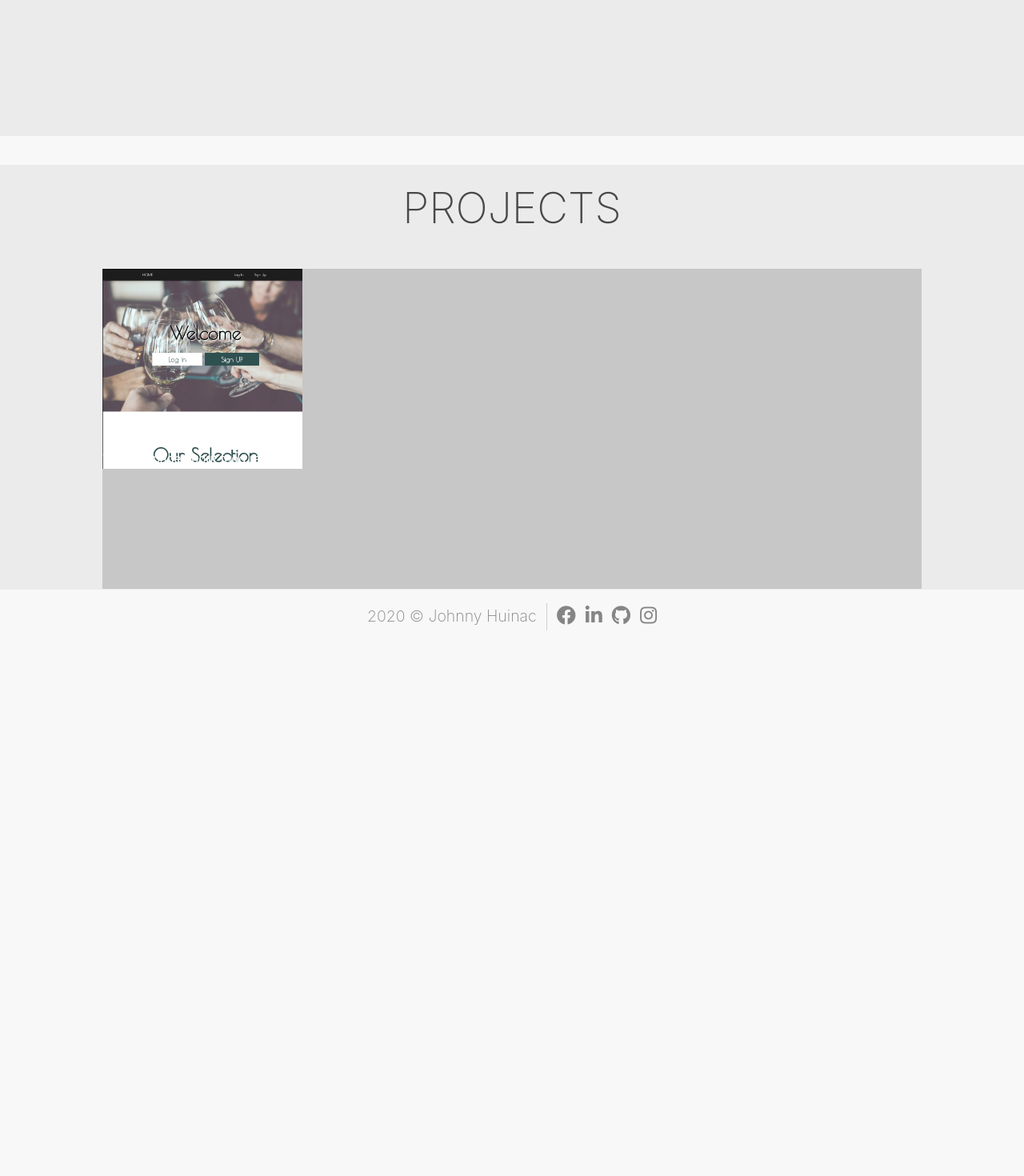
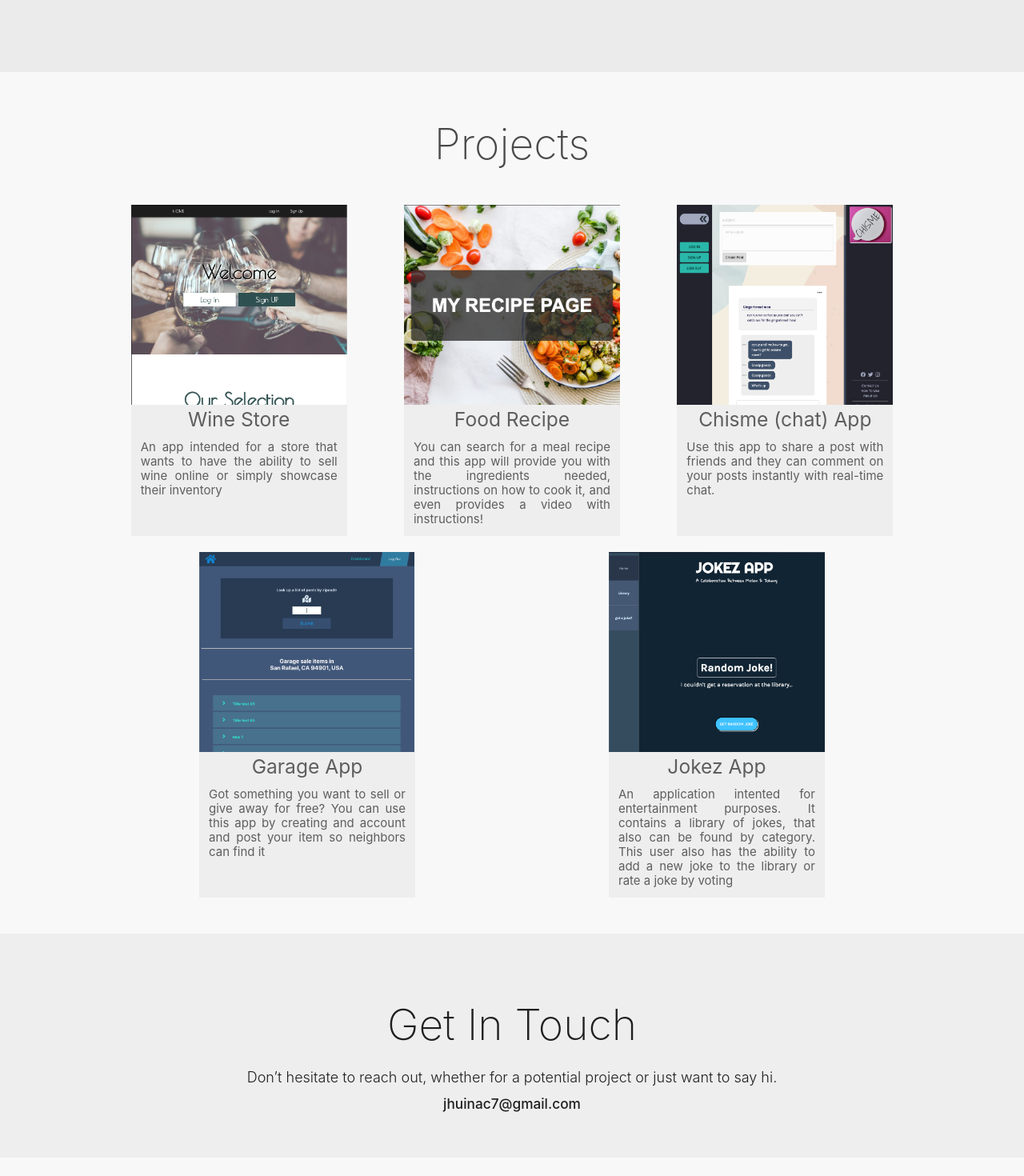
Before and after one commit to jhuinac1/Portfolio, a React (Create React App) app: page / in a window 1280 px wide. Shown: the part 880-2350 px from the top of the page at 80% size. Before the commit the page ends 1686 px from the top, so only its background shows below. Built offline with nearby package versions, Linux system fonts and the light colour scheme.

Commit message:
almost done

```diff
--- a/src/App.js
+++ b/src/App.js
@@ -5,6 +5,7 @@ import Header from "./components/Header";
 import AboutMe from "./components/AboutMe";
 import Footer from "./components/Footer";
 import ProjectsSection from "./components/ProjectsSecion";
+import Contact from "./components/Contact";
 function App() {
   return (
     <div className="App">
@@ -12,6 +13,7 @@ function App() {
       <Header />
       <AboutMe />
       <ProjectsSection />
+      <Contact />
       <Footer />
     </div>
   );
--- a/src/components/AboutMe.js
+++ b/src/components/AboutMe.js
@@ -4,7 +4,7 @@ export default function AboutMe() {
     return (
         <section id="about-me">
             <h1> About Me</h1>
-            <p>Here is what I'll be putting something describes me as a person and what my goals, passion, likes dislikes maybe?</p>
+            <p>I'm a full-Stack software engineer that enjoys building things for the internet. I develop web applications that provide responsive, intuitive, pixel-perfect user interfaces with efficient and modern backends</p>
         </section>
     )
 }
--- /dev/null
+++ b/src/components/Contact.js
@@ -0,0 +1,11 @@
+import React from 'react'
+import "../styles/contact.css";
+export default function Contact() {
+    return (
+        <section id="contact-container">
+            <h2 className="contact-title">Get In Touch</h2>
+            <p>Don’t hesitate to reach out, whether for a potential project or just want to say hi.</p>
+            <h6 className="contact-info-paragraph"> jhuinac7@gmail.com</h6>
+        </section>
+    )
+}
--- a/src/components/Header.js
+++ b/src/components/Header.js
@@ -6,7 +6,7 @@ export default function Header() {
         <header id="name">
             <div>
                 <h1 >Hello!</h1>
-                <h5 >My name is Johnny. I have acquired skills on front-end, back-end, and version control. I am excited to continue my journey as a Software Engineer</h5>
+                <h5 >I'm Johnny. I'm full-stack software engineer based in Seattle, WA. I'm excited to continue my journey as a web developer</h5>
             </div>
         </header>
     )
--- a/src/components/Nav.js
+++ b/src/components/Nav.js
@@ -27,7 +27,7 @@ export default function Nav() {
             <ul id="nav-mobile" className="right hide-on-med-and-down">
                 <li><a href="#about-me">About Me</a></li>
                 <li><a href="#projects-container">Projects</a></li>
-                <li><a href="collapsible.html">Contact Me</a></li>
+                <li><a href="#contact-container">Contact</a></li>
             </ul>
 
             <ul id="mobile-demo" className="sidenav">
@@ -41,7 +41,7 @@ export default function Nav() {
                     </div></li>
                 <li><a href="#about-me">About Me</a></li>
                 <li><a href="#projects-container">Projects</a></li>
-                <li><a href="collapsible.html">Contact Me</a></li>
+                <li><a href="#contact-container">Contact</a></li>
             </ul>
         </nav>
     )
--- a/src/components/ProjectsSecion.js
+++ b/src/components/ProjectsSecion.js
@@ -1,29 +1,69 @@
 import React, { useEffect } from 'react';
 import "../styles/projects.css";
-const $ = window.$;
+// const $ = window.$;
 export default function ProjectsSecion() {
 
-    const effects = () => {
 
-    }
     //Similar to componentDidMount
     useEffect(() => {
-        effects()
     }, []);
 
 
     return (
         <section id="projects-container">
-            <h2>PROJECTS</h2>
+            <h2>Projects</h2>
             <div className="projects">
-                <a className="project-one project" href="https://jhuinac1.github.io/Food-recipe-app/" target="_blank">
-                    <div>
-                        <h6>Food Recipe</h6>
-                        <p>This is a page about food recipe</p>
-                    </div>
-                </a>
-                {/* <a className="project-two project" href="https://stormy-forest-16591.herokuapp.com/products" target="_blank"><img src="https://lorempixel.com/250/250/nature/2" /></a>
-                <a className="project-three project" href="https://garage-react-app.herokuapp.com/" target="_blank"><img src="https://lorempixel.com/250/250/nature/3" /></a> */}
+                {/* PROJECT 1*/}
+                <div className="project-card">
+                    <a className="project-one " href="https://stormy-forest-16591.herokuapp.com/products" target="_blank">
+                        <div className="image-container image-one">
+                            <h6 className="fas fa-link project-link"></h6>
+                        </div>
+                    </a>
+                    <h5 className="project-title">Wine Store</h5>
+                    <p className="project-description">An app intended for a store that wants to have the ability to sell wine online or simply showcase their inventory</p>
+                </div>
+                {/* PROJECT 2*/}
+                <div className="project-card">
+                    <a className="project-one " href="https://jhuinac1.github.io/Food-recipe-app/" target="_blank">
+                        <div className="image-container image-two">
+                            <h6 className="fas fa-link project-link"></h6>
+                        </div>
+                    </a>
+                    <h5 className="project-title">Food Recipe</h5>
+                    <p className="project-description">You can search for a meal recipe and this app will provide you with the ingredients needed, instructions on how to cook it, and even provides a video with instructions!</p>
+                </div>
+                {/* PROJECT 3*/}
+                <div className="project-card">
+                    <a className="project-one " href="https://chisme-proj.herokuapp.com/" target="_blank">
+                        <div className="image-container image-three">
+                            <h6 className="fas fa-link project-link"></h6>
+                        </div>
+                    </a>
+                    <h5 className="project-title">Chisme (chat) App</h5>
+                    <p className="project-description">Use this app to share a post with friends and they can comment on your posts instantly with real-time chat.</p>
+                </div>
+                {/* PROJECT 4*/}
+                <div className="project-card">
+                    <a className="project-one " href="https://garage-react-app.herokuapp.com/" target="_blank">
+                        <div className="image-container image-four">
+                            <h6 className="fas fa-link project-link"></h6>
+                        </div>
+                    </a>
+                    <h5 className="project-title">Garage App</h5>
+                    <p className="project-description">Got something you want to sell or give away for free? You can use this app by creating and account and post your item so neighbors can find it</p>
+                </div>
+                {/* PROJECT 5*/}
+                <div className="project-card">
+                    <a className="project-one " href="https://gitjokez.herokuapp.com/" target="_blank">
+                        <div className="image-container image-five">
+                            <h6 className="fas fa-link project-link"></h6>
+                        </div>
+                    </a>
+                    <h5 className="project-title">Jokez App</h5>
+                    <p className="project-description">An application intented for entertainment purposes. It contains a library of jokes, that also can be found by category. This user also has the ability to add a new joke to the library or rate a joke by voting</p>
+                </div>
+
             </div>
         </section>
     )
--- a/src/styles/aboutme.css
+++ b/src/styles/aboutme.css
@@ -4,7 +4,7 @@
     margin-top: 50px;
     background-color: rgb(235, 235, 235);
     padding: 12px;
-    min-height: 400px;
+    min-height: 320px;
     /* background-image: url("../images/section-back1.jpg"); */
     background-size: cover;
     color: rgb(100, 100, 100);
--- /dev/null
+++ b/src/styles/contact.css
@@ -0,0 +1,23 @@
+
+#contact-container{
+    background-color: rgb(238, 238, 238);
+    text-align: center;
+    padding: 50px 12px;
+    margin: 25px 0;
+}
+
+.contact-title{
+    font-weight: 200;
+}
+
+#contact-container p {
+    font-size: 1.2em;
+    width: 80%;
+    margin: auto;
+    font-weight: 300;
+    max-width: 800px;
+}
+
+.contact-info-paragraph{
+    font-weight: 500;
+}
--- a/src/styles/nav.css
+++ b/src/styles/nav.css
@@ -28,6 +28,10 @@
     transform: scale(1.5);
 }
 
+#nav-mobile a{
+    color: rgb(90, 90, 90);
+
+}
 
 /* WORKING ON THE SIDE BAR */
 #nav-mobile{
--- a/src/styles/projects.css
+++ b/src/styles/projects.css
@@ -1,6 +1,6 @@
 
 #projects-container{
-    background-color: #EBEBEB;
+    /* background-color: #EBEBEB; */
     color: rgb(73, 73, 73);
     min-height: 500px;
 }
@@ -13,26 +13,76 @@
 
 /* STYLING FOR THE INDIVIDUAL PROJECTS (CAROUSEL) */
 .projects{
-    background-color: rgb(199, 199, 199);
+    /* background-color: rgb(243, 243, 243); */
     width: 80%;
-    height: 400px;
+    min-height: 400px;
     margin: auto;
+    display: flex;
+    flex-wrap: wrap;
+    justify-content: space-around;
 }
-.projects > a{
-    height: 200px;
-    width: 200px;
+.project-card{
+    background-color: rgb(238, 238, 238);
+    width:270px;
+    color: rgb(94, 94, 94);
+    margin-bottom: 20px;
 }
-
-.project-one div{
-    background-image: url("../images/projects/wine-app.png");
+.image-container{
+    width: 270px;
+    height: 250px;
+    overflow: hidden;
     background-size: cover;
-    height: 250px;
-    width: 250px;
     color: white;
     display: flex;
     flex-direction: column;
     justify-content: flex-end;
 }
-.carousel-item{
-    background-size: cover;
+.project-link{
+    background-color: rgba(0, 0, 0, 0.616);
+    margin: 0;
+    height: 100%;
+    text-align: center;
+    font-weight: 800;
+    display: flex;
+    transform: translateY(250px);
+    place-items: center;
+    justify-content: center;
+    font-size: 5em;
+    transition: .5s ease-in-out;
 }
+
+.image-container:hover > .project-link{
+    transform: translateY(0);
+}
+
+.project-title{
+    text-align: center;
+    margin: 0;
+    margin-top: 5px;
+}
+
+.project-description{
+    padding: 12px;
+    text-align: justify;
+    line-height: 1.2;
+}
+
+/* project background images */
+.image-one{
+    background-image: url("../images/projects/wine-app.png");
+}
+.image-two{
+    background-image: url("../images/projects/food-recipe.png");
+    background-position: center;
+}
+.image-three{
+    background-image: url("../images/projects/chisme-app.png");
+}
+
+.image-four{
+    background-image: url("../images/projects/garage-app.png");
+}
+
+.image-five{
+    background-image: url("../images/projects/jokez-app.png");
+}
```
